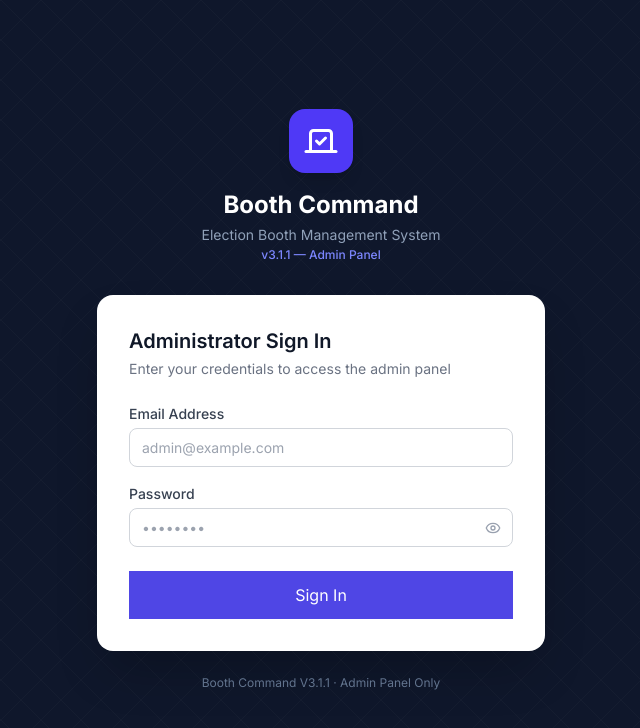
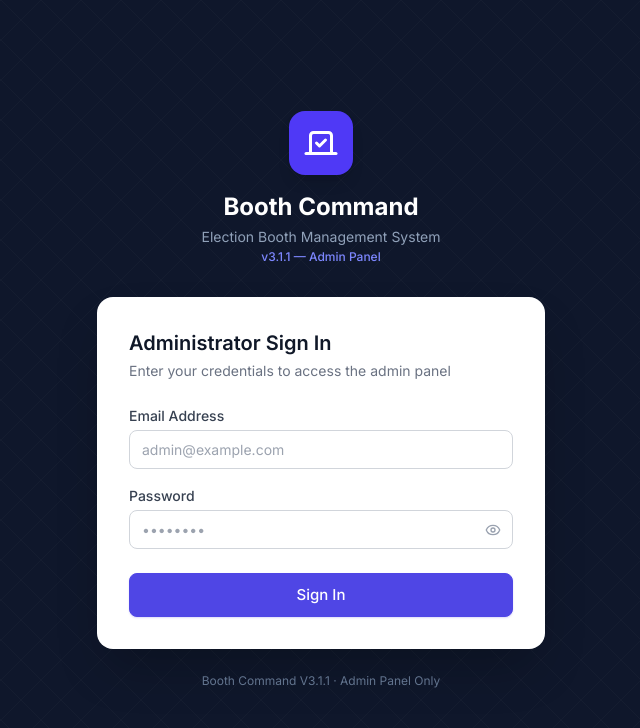
Before and after one commit to asusbook6548/boothadmin, a React (Vite) app in the folder booth-command/: page /login in a window 1280 px wide. Shown: the top 728 px of the page, without its empty margins (319-959 px from the left). Built offline with nearby package versions, Linux system fonts and the light colour scheme.

Commit message:
discount deo impl

```diff
--- a/booth-command/src/components/ui/index.tsx
+++ b/booth-command/src/components/ui/index.tsx
@@ -18,18 +18,22 @@ export function Button({ variant = 'primary', size = 'md', loading, icon, childr
     secondary: 'btn-secondary',
     danger: 'btn-danger',
     success: 'btn-success',
-    ghost: 'btn bg-transparent text-gray-600 hover:bg-gray-100',
+    ghost: 'btn-ghost',
   }[variant];
 
-  const sizeClass = { sm: 'btn-sm', md: '', lg: 'btn-lg' }[size];
+  const sizeClass = { sm: 'btn-sm', md: 'btn-md', lg: 'btn-lg' }[size];
 
   return (
     <button
-      className={clsx(variantClass, sizeClass, className)}
+      className={clsx('btn', variantClass, sizeClass, className)}
       disabled={disabled || loading}
       {...props}
     >
-      {loading ? <Loader2 className="w-4 h-4 animate-spin" /> : icon}
+      {loading ? (
+        <Loader2 className="w-4 h-4 animate-spin shrink-0" />
+      ) : (
+        icon && <span className="inline-flex shrink-0 items-center justify-center">{icon}</span>
+      )}
       {children}
     </button>
   );
--- a/booth-command/src/index.css
+++ b/booth-command/src/index.css
@@ -61,24 +61,101 @@
     gap: 0.5rem;
     padding: 0.5rem 1rem;
     font-size: 0.875rem;
+    line-height: 1.25rem;
     font-weight: 500;
     border-radius: 0.5rem;
-    transition: all 0.15s;
+    border: 1px solid transparent;
+    transition: all 0.15s ease-in-out;
     outline: none;
     cursor: pointer;
-    border: none;
+    white-space: nowrap;
+    user-select: none;
+    text-decoration: none;
   }
-  .btn:disabled { opacity: 0.6; cursor: not-allowed; }
-  .btn-primary { background-color: #4f46e5; color: #fff; }
-  .btn-primary:hover:not(:disabled) { background-color: #4338ca; }
-  .btn-secondary { background-color: #fff; color: #374151; border: 1px solid #d1d5db; }
-  .btn-secondary:hover:not(:disabled) { background-color: #f9fafb; }
-  .btn-danger { background-color: #dc2626; color: #fff; }
-  .btn-danger:hover:not(:disabled) { background-color: #b91c1c; }
-  .btn-success { background-color: #059669; color: #fff; }
-  .btn-success:hover:not(:disabled) { background-color: #047857; }
-  .btn-sm { padding: 0.375rem 0.75rem; font-size: 0.75rem; }
-  .btn-lg { padding: 0.75rem 1.5rem; font-size: 1rem; }
+  .btn:focus-visible {
+    outline: 2px solid transparent;
+    outline-offset: 2px;
+    box-shadow: 0 0 0 2px #fff, 0 0 0 4px #6366f1;
+  }
+  .btn:active:not(:disabled) {
+    transform: scale(0.98);
+  }
+  .btn:disabled {
+    opacity: 0.55;
+    cursor: not-allowed;
+    pointer-events: none;
+  }
+  .btn-primary {
+    background-color: #4f46e5;
+    color: #ffffff;
+    border-color: #4f46e5;
+    box-shadow: 0 1px 2px 0 rgba(79, 70, 229, 0.2);
+  }
+  .btn-primary:hover:not(:disabled) {
+    background-color: #4338ca;
+    border-color: #4338ca;
+  }
+  .btn-secondary {
+    background-color: #ffffff;
+    color: #374151;
+    border: 1px solid #d1d5db;
+    box-shadow: 0 1px 2px 0 rgba(0, 0, 0, 0.05);
+  }
+  .btn-secondary:hover:not(:disabled) {
+    background-color: #f9fafb;
+    color: #111827;
+    border-color: #9ca3af;
+  }
+  .btn-danger {
+    background-color: #dc2626;
+    color: #ffffff;
+    border-color: #dc2626;
+    box-shadow: 0 1px 2px 0 rgba(220, 38, 38, 0.2);
+  }
+  .btn-danger:hover:not(:disabled) {
+    background-color: #b91c1c;
+    border-color: #b91c1c;
+  }
+  .btn-success {
+    background-color: #059669;
+    color: #ffffff;
+    border-color: #059669;
+    box-shadow: 0 1px 2px 0 rgba(5, 150, 105, 0.2);
+  }
+  .btn-success:hover:not(:disabled) {
+    background-color: #047857;
+    border-color: #047857;
+  }
+  .btn-ghost {
+    background-color: transparent;
+    color: #4b5563;
+    border-color: transparent;
+  }
+  .btn-ghost:hover:not(:disabled) {
+    background-color: #f3f4f6;
+    color: #111827;
+  }
+  .btn-sm {
+    padding: 0.375rem 0.75rem;
+    font-size: 0.75rem;
+    line-height: 1rem;
+    border-radius: 0.375rem;
+    gap: 0.375rem;
+  }
+  .btn-md {
+    padding: 0.5rem 1rem;
+    font-size: 0.875rem;
+    line-height: 1.25rem;
+    border-radius: 0.5rem;
+    gap: 0.5rem;
+  }
+  .btn-lg {
+    padding: 0.625rem 1.25rem;
+    font-size: 0.9375rem;
+    line-height: 1.375rem;
+    border-radius: 0.5rem;
+    gap: 0.625rem;
+  }
 
   .card {
     background-color: #fff;
```
